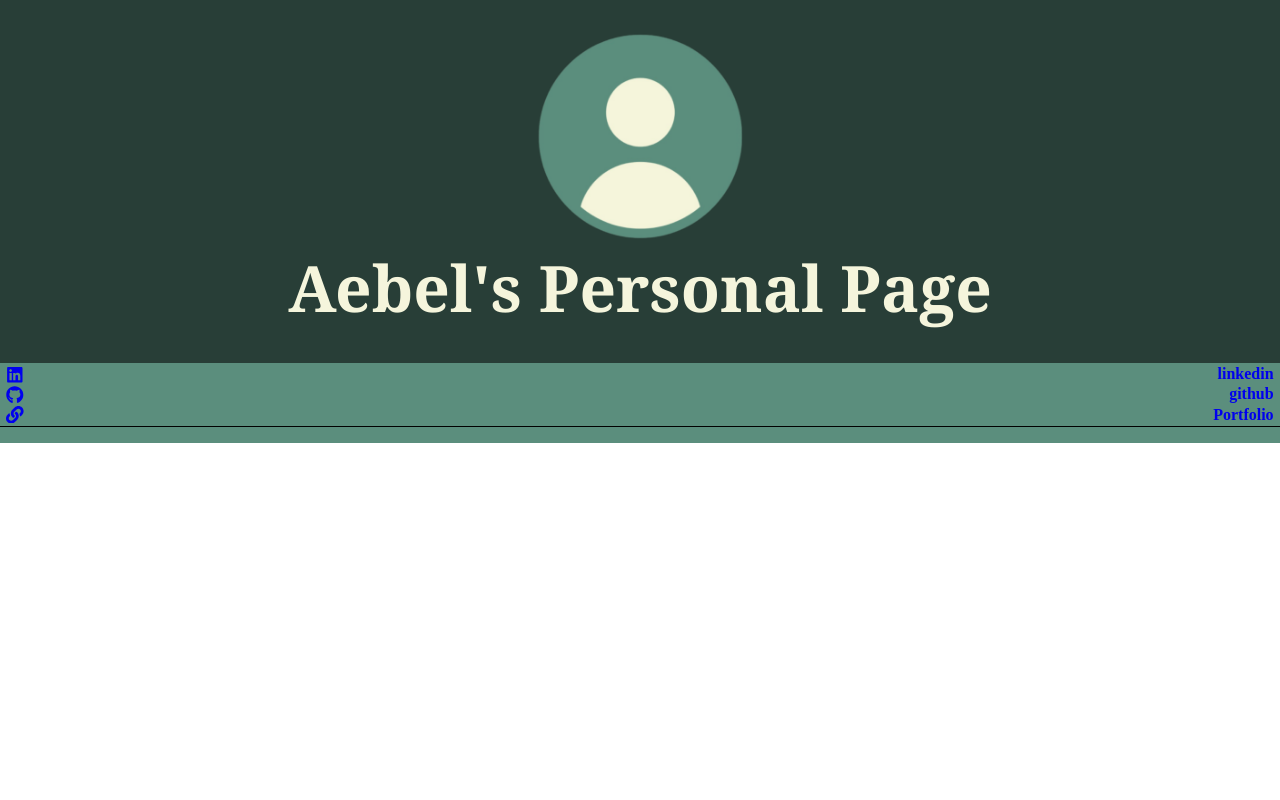
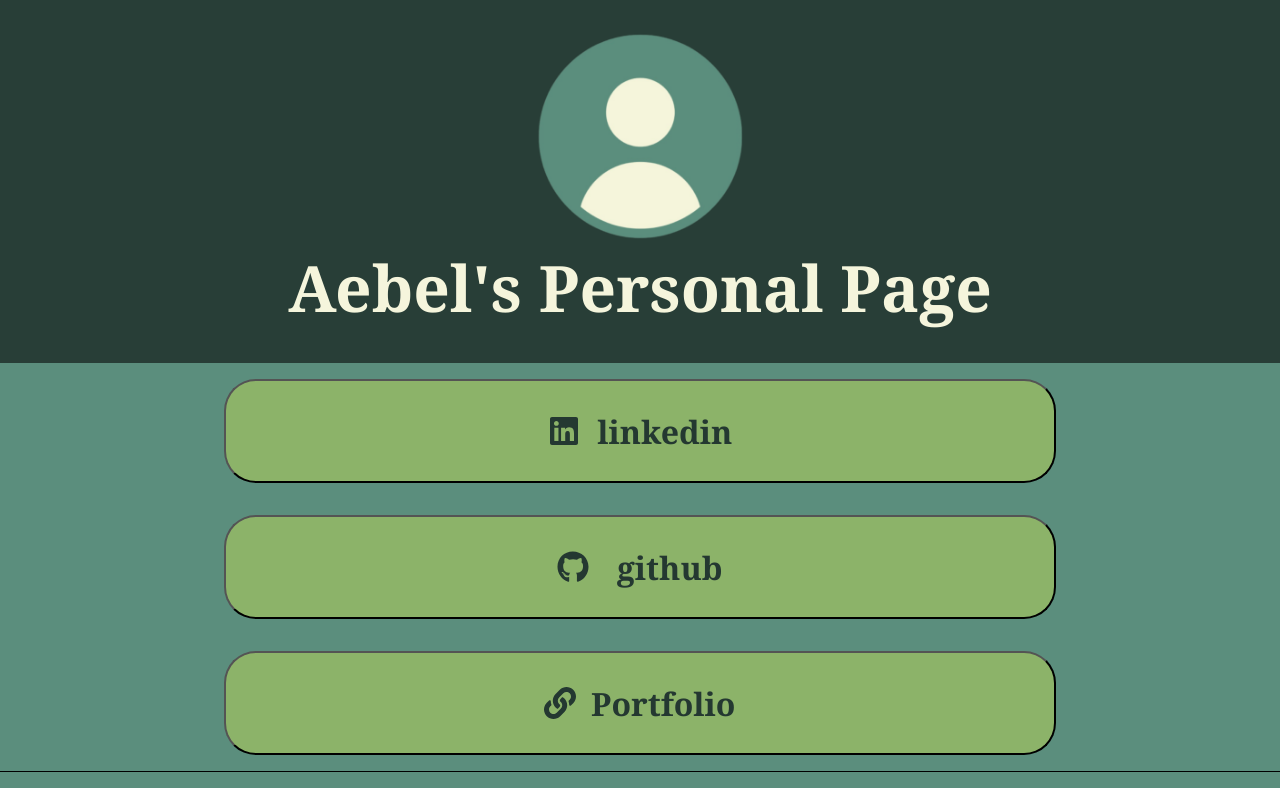
Before and after one commit to Aebel-Shajan/connect-cards, a React (Vite) app: page / in a window 1280 px wide. Both pictures are taken after a click on the element 288 px from the left and 312 px from the top of the page. Built offline with nearby package versions, Linux system fonts and the light colour scheme.

Commit message:
changes links to buttons that were previously styled in PersonalPage.css and modifies it to fit the screen

```diff
--- a/src/components/PersonalPage/Links/UserLinks.css
+++ b/src/components/PersonalPage/Links/UserLinks.css
@@ -1,6 +1,5 @@
 .card-link-container {
   width: 100%;
-  height: 4rem;
 
   border-bottom: 1px solid black;
 
--- a/src/components/PersonalPage/Links/UserLinks.jsx
+++ b/src/components/PersonalPage/Links/UserLinks.jsx
@@ -33,10 +33,10 @@ const UserLinks = ({ links }) => {
       linkLogo = iconReference[linkName.toLowerCase()];
     }
     linkComponents[i] = (
-      <a className="card-link" href={links[linkName]} key={`link${i}`}>
+      <button className="buttons" href={links[linkName]} key={`link${i}`}>
         {linkLogo}
         {linkName}
-      </a>
+      </button>
     );
   }
 
--- a/src/components/PersonalPage/PersonalPage.css
+++ b/src/components/PersonalPage/PersonalPage.css
@@ -29,6 +29,12 @@
   font-size: 2rem;
   color: #243831;
   font-family: Cambria, Cochin, Georgia, Times, "Times New Roman", serif;
+  padding: 1rem 19rem;
+  font-weight: bold;
+
+  display: flex;
+  justify-content: space-evenly;
+  align-items: center;
 }
 
 .buttons:hover {
```
